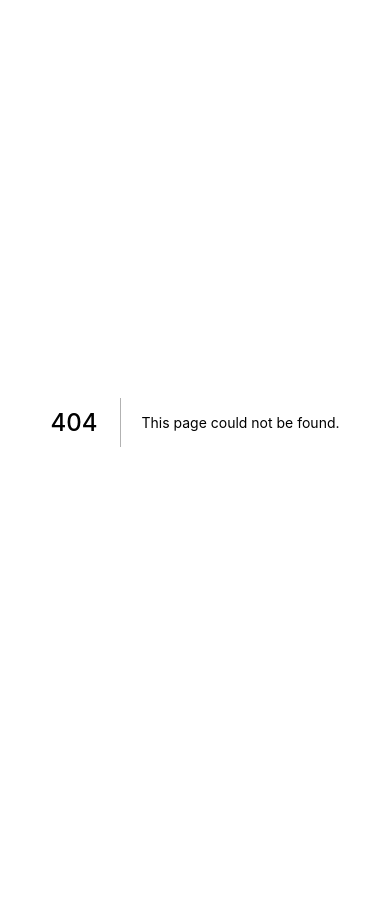
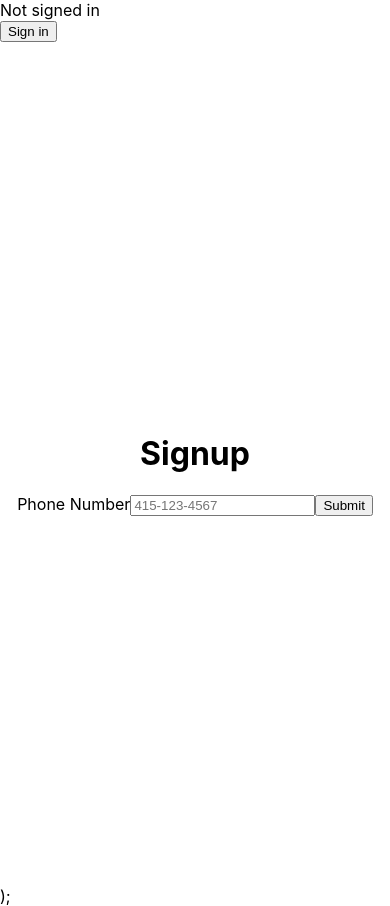
Before and after one commit to lelelew/love-notes, a Next.js app: page /profile in a window 390 px wide. Before the commit this address had no page. Before the commit the page ends 844 px from the top, so only its background shows below. Built offline with nearby package versions, Linux system fonts and the light colour scheme; no server answers.

Commit message:
added Formik & form to update user phone number

```diff
--- /dev/null
+++ b/client/services/user-service.ts
@@ -0,0 +1,22 @@
+/**
+ * Make a request to the API to set the phone number of a given user
+ * @param userId id of user whose phone number you want to update
+ * @param phoneNumber should be in E164 format
+ *
+ * @returns {boolean} true if successful, false otherwise
+ */
+export async function setPhoneNumber(userId, phoneNumber): Promise<boolean> {
+  try {
+    const response = await fetch("/api/users/set-phone-number", {
+      method: "POST",
+      headers: {
+        "Content-Type": "application/json",
+      },
+      body: JSON.stringify({ userId, phoneNumber }),
+    });
+  } catch (e) {
+    console.log("error setting phone number");
+    return false;
+  }
+  return true;
+}
--- a/package.json
+++ b/package.json
@@ -8,6 +8,7 @@
     "start": "next start"
   },
   "dependencies": {
+    "formik": "^2.2.6",
     "next": "10.0.4",
     "next-auth": "^3.1.0",
     "pg": "^8.5.1",
--- /dev/null
+++ b/pages/profile.tsx
@@ -0,0 +1,66 @@
+import Head from "next/head";
+import React from "react";
+import { signIn, signOut, useSession } from "next-auth/client";
+import styles from "../styles/Home.module.css";
+import {
+  Formik,
+  FormikHelpers,
+  FormikProps,
+  Form,
+  Field,
+  FieldProps,
+} from "formik";
+import { setPhoneNumber } from "../client/services/user-service";
+
+interface Values {
+  phoneNumber: string;
+}
+
+export default function Profile() {
+  const [session, loading] = useSession();
+  async function submitSetPhoneNumber(
+    values: Values,
+    { setSubmitting }: FormikHelpers<Values>,
+  ) {
+    await setPhoneNumber(session.user.id, values.phoneNumber);
+  }
+
+  return (
+    <>
+      {!session && (
+        <>
+          Not signed in <br />
+          <button onClick={signIn}>Sign in</button>
+        </>
+      )}
+      {session && (
+        <>
+          Signed in as {session.user.email} <br />
+          <button onClick={signOut}>Sign out</button>
+        </>
+      )}
+      <div className={styles.container}>
+        <h1>Signup</h1>
+        <Formik
+          enableReinitialize={true}
+          initialValues={{
+            phoneNumber: "",
+          }}
+          onSubmit={submitSetPhoneNumber}
+        >
+          <Form>
+            <label htmlFor="phoneNumber">Phone Number</label>
+            <Field
+              id="phoneNumber"
+              name="phoneNumber"
+              placeholder="415-123-4567"
+            />
+
+            <button type="submit">Submit</button>
+          </Form>
+        </Formik>
+      </div>
+      );
+    </>
+  );
+}
```
Also changed, not shown: 2 other files (tests, documents, lock files or other folders).
